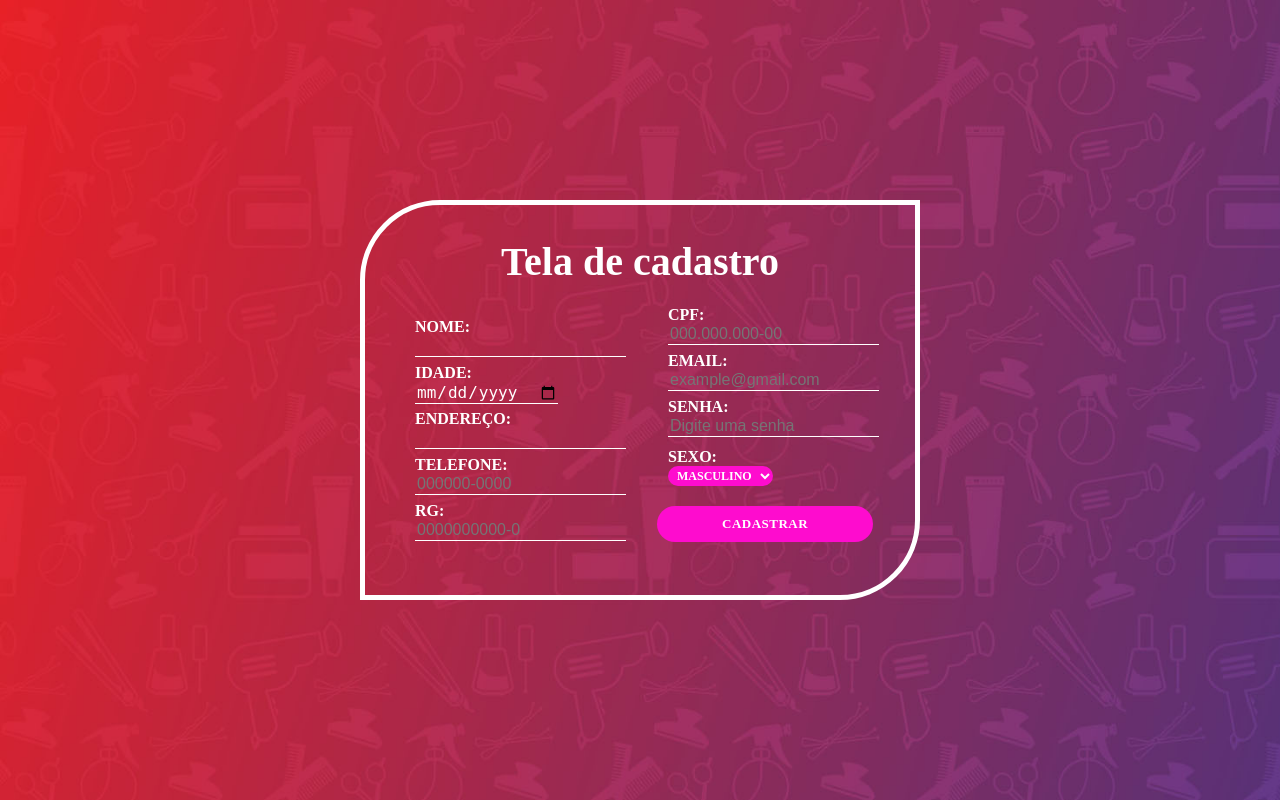
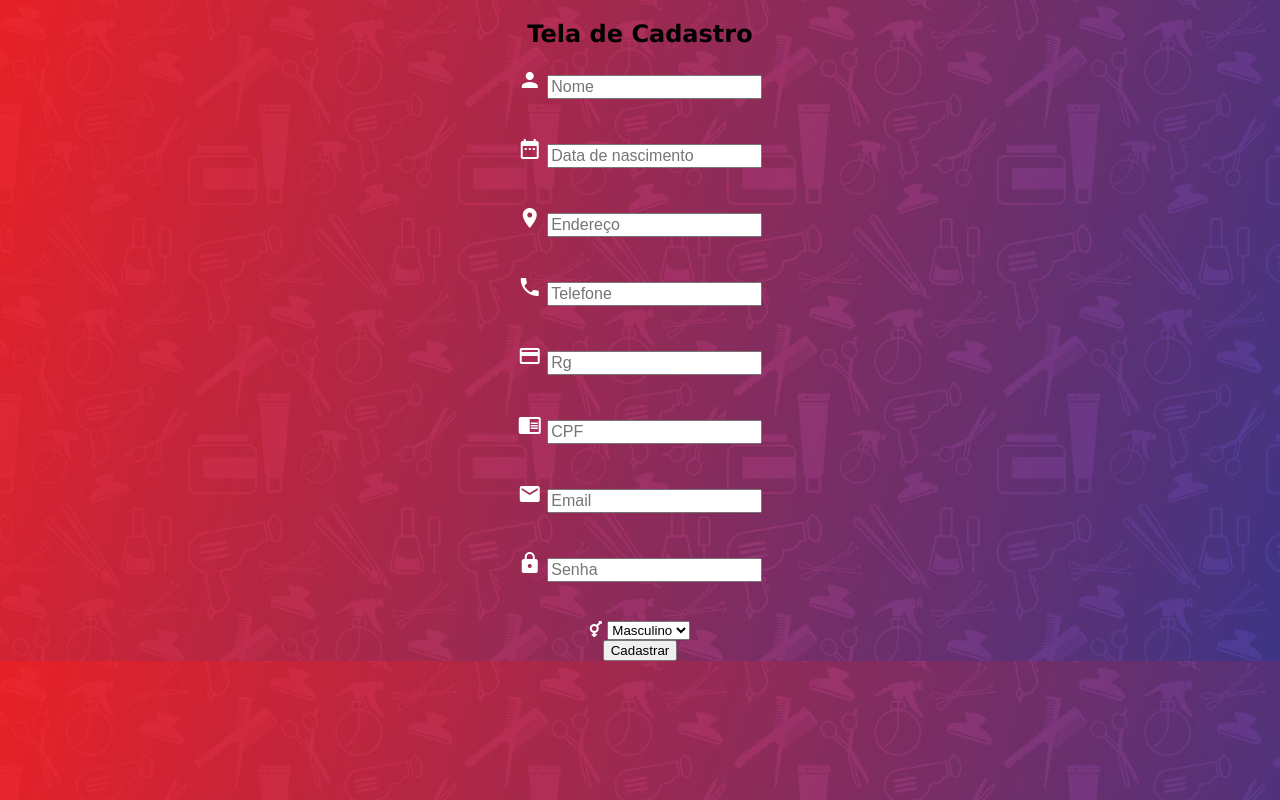
Before and after one commit to Deckxtroyer/Projeto-Salao, a PHP site: page /cadastro.php in a window 1280 px wide. Run offline with PHP 8.4, Linux system fonts and the light colour scheme; some libraries are stand-ins or nearby versions.

Commit message:
cadastro com icon

```diff
--- a/cadastro.php
+++ b/cadastro.php
@@ -1,61 +1,58 @@
-</script>
 <!DOCTYPE html>
 <html lang="pt-br">
 <head>
     <meta charset="UTF-8">
     <meta name="viewport" content="width=device-width, initial-scale=1.0">
     <meta http-equiv="X-UA-Compatible" content="ie=edge">
+    <link href="https://fonts.googleapis.com/icon?family=Material+Icons" rel="stylesheet">
   <link rel="icon" href="icone_sl2.png">
-  <link rel="stylesheet" href="stylo.css">
-    <title>CADASTRO DE CLIENTE</title>
-    <script>
-    function formatar(mascara, documento){
-  var i = documento.value.length;
-  var saida = mascara.substring(0,1);
-  var texto = mascara.substring(i)
-
-  if (texto.substring(0,1) != saida){
-            documento.value += texto.substring(0,1);
-  }
-
-}
-</script>
+  <link rel="stylesheet" href="style.css">
+    <title>Cadastro de clientes</title>
 </head>
 <body>
 
 	<div id="box">
     <center>
-			<h2 class="h22">Tela de cadastro</h2>
+			<h2 class="h22">Tela de Cadastro</h2>
 	<form method="POST" action="cadastrar.php">
     <font color="white" size="3px">
         <div id="div1">
-			      NOME: <input type="text" name="nome" class="textbox">
+			     <i class="material-icons text-red ">person</i>
+                 <input type="text" name="nome" class="textbox" placeholder="Nome">
               </div><br><br>
         <div id="div2">
-			      IDADE: <input type="date" name="idade" class="textbox"><br>
+			     <i class="material-icons text-red ">date_range</i>
+                 <input type="text" name="idade" class="textbox" placeholder="Data de nascimento"><br>
         </div><br><br>
         <div id="div3">
-            ENDEREÇO: <input type="text" name="endereco" class="textbox">
+            <i class="material-icons text-red ">location_on</i>
+            <input type="text" name="endereco" class="textbox" placeholder="Endereço">
         </div><br><br>
         <div id="div4">
-            TELEFONE: <input type="text" name="fone" class="textbox" placeholder="000000-0000" maxlength="12" OnKeyPress="formatar('##-####-####', this)"><br>
+            <i class="material-icons text-red ">phone</i>
+            <input type="text" name="fone" class="textbox" placeholder="Telefone"><br>
         </div><br><br>
         <div id="div5">
-            RG: <input type="text" name="rg" class="textbox" placeholder="0000000000-0" maxlength="14" OnKeyPress="formatar('##########-#', this)">
+            <i class="material-icons text-red ">credit_card</i>
+            <input type="text" name="rg" class="textbox" placeholder="Rg">
         </div><br><br>
         <div id="div6">
-		        CPF: <input type="text" name="cpf" class="textbox" placeholder="000.000.000-00" maxlength="14" OnKeyPress="formatar('###.###.###-##', this)"><br>
+		      <i class="material-icons text-red ">chrome_reader_mode</i>
+              <input type="text" name="cpf" class="textbox" placeholder="CPF"><br>
         </div><br><br>
         <div id="div7">
-            EMAIL: <input type="email" name="email" class="textbox" placeholder="example@gmail.com">
+            <i class="material-icons text-red ">email</i>
+            <input type="email" name="email" class="textbox" placeholder="Email">
         </div><br><br>
         <div id="div8">
-            SENHA: <input type="password" name="senha" class="textbox" placeholder="Digite uma senha">
+            <i class="material-icons text-red ">lock</i>
+            <input type="password" name="senha" class="textbox" placeholder="Senha">
         </div><br><br>
         <div id="div10">
-            SEXO:<select name="sexo" class="slct">
+        <i class="fa fa-transgender" aria-hidden="true"></i>
+        <select name="select" class="slct">
         <option value="M" selected>Masculino</option>
-        <option value="F">Feminino</option>
+        <option value="F">Feminino</option>fa-transgender
         </select>
     </div>
     <div id="div11">
```
